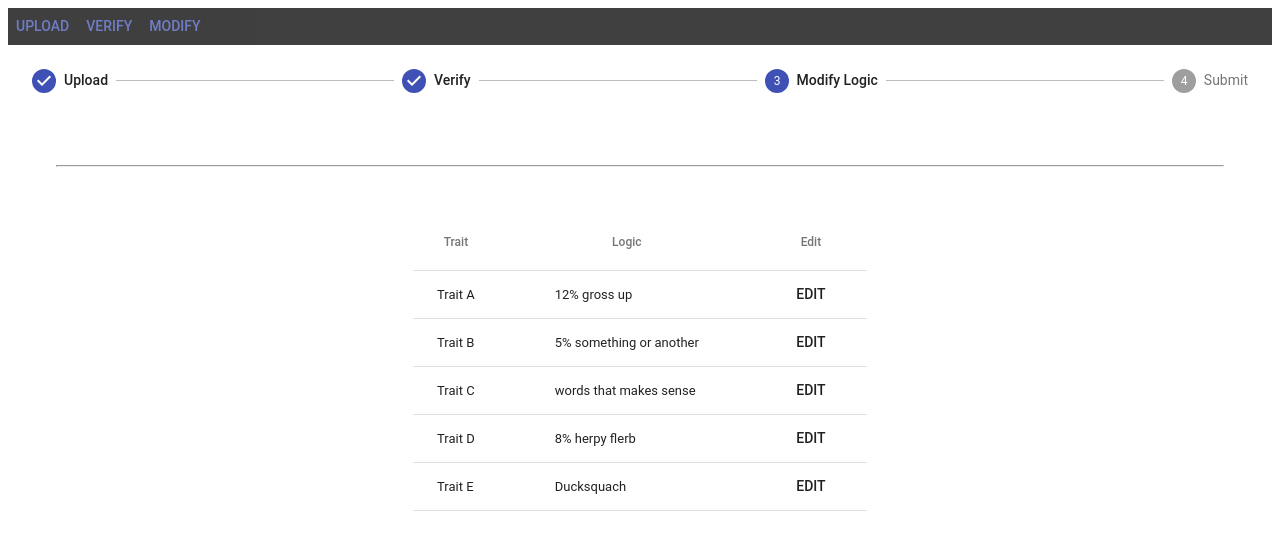
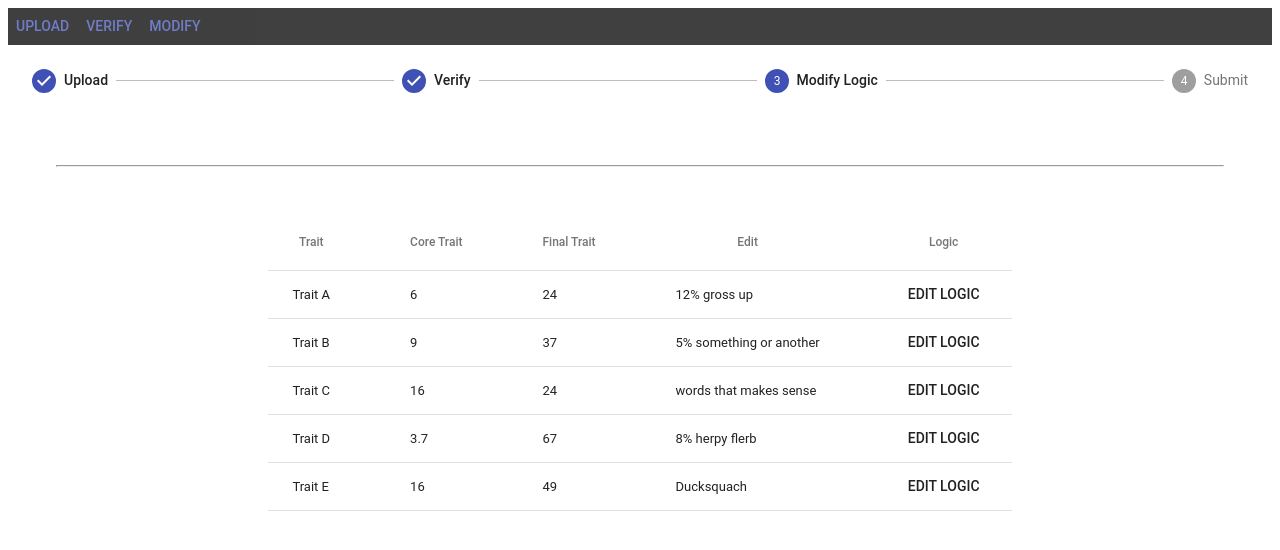
Before and after one commit to nazdir/romus-trait-thing, a React (Create React App) app: page / in a window 1280 px wide. Both pictures are taken after a click on the button "MODIFY". Shown: the top 550 px of the page. Built offline with nearby package versions, Linux system fonts and the light colour scheme.

Commit message:
1 file modified

```diff
--- a/src/pages/Modify.js
+++ b/src/pages/Modify.js
@@ -16,9 +16,9 @@ import {
 } from '@material-ui/core';
 
 let id = 0;
-function createData(name, A, B, C, D) {
+function createData(name, logic, B, C, D) {
   id += 1;
-  return { id, name, A, B, C, D };
+  return { id, name, logic, B, C, D };
 }
 
 const rows = [
@@ -37,8 +37,10 @@ export const Modify = () => {
         <TableHead>
           <TableRow>
             <TableCell align="center">Trait</TableCell>
+            <TableCell align="center">Core Trait</TableCell>
+            <TableCell align="center">Final Trait</TableCell>
+            <TableCell align="center">Edit</TableCell>
             <TableCell align="center">Logic</TableCell>
-            <TableCell align="center">Edit</TableCell>
           </TableRow>
         </TableHead>
         <TableBody>
@@ -47,9 +49,11 @@ export const Modify = () => {
               <TableCell component="th" scope="row">
                 {row.name}
               </TableCell>
-              <TableCell>{row.A}</TableCell>
+              <TableCell>{row.B}</TableCell>
+              <TableCell>{row.C}</TableCell>
+              <TableCell>{row.logic}</TableCell>
               <TableCell align="center">
-                <Button onClick={() => setOpen(true)}>Edit</Button>
+                <Button onClick={() => setOpen(true)}>Edit Logic</Button>
               </TableCell>
             </TableRow>
           ))}
```
